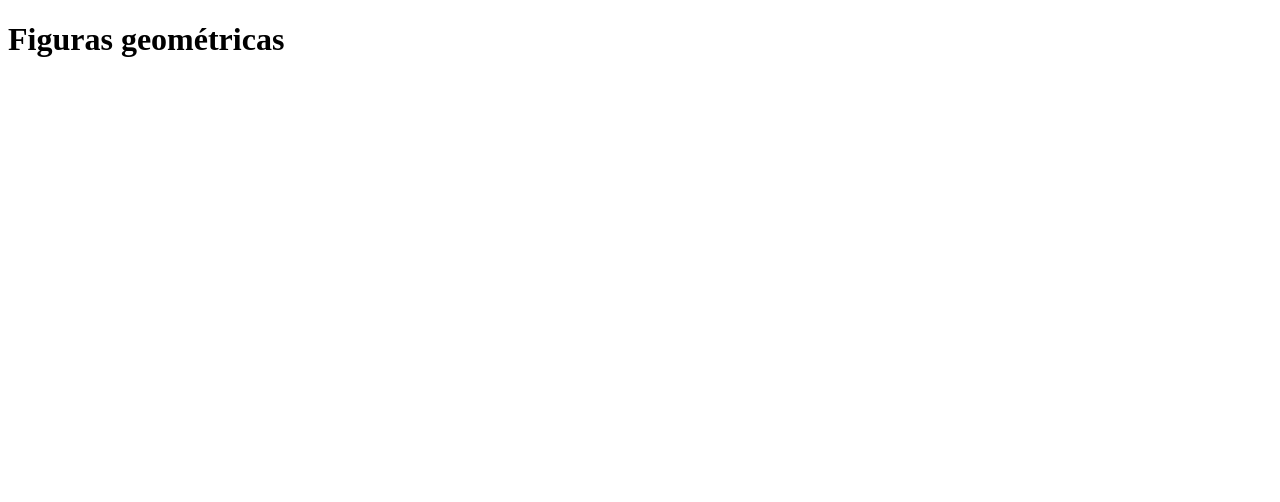
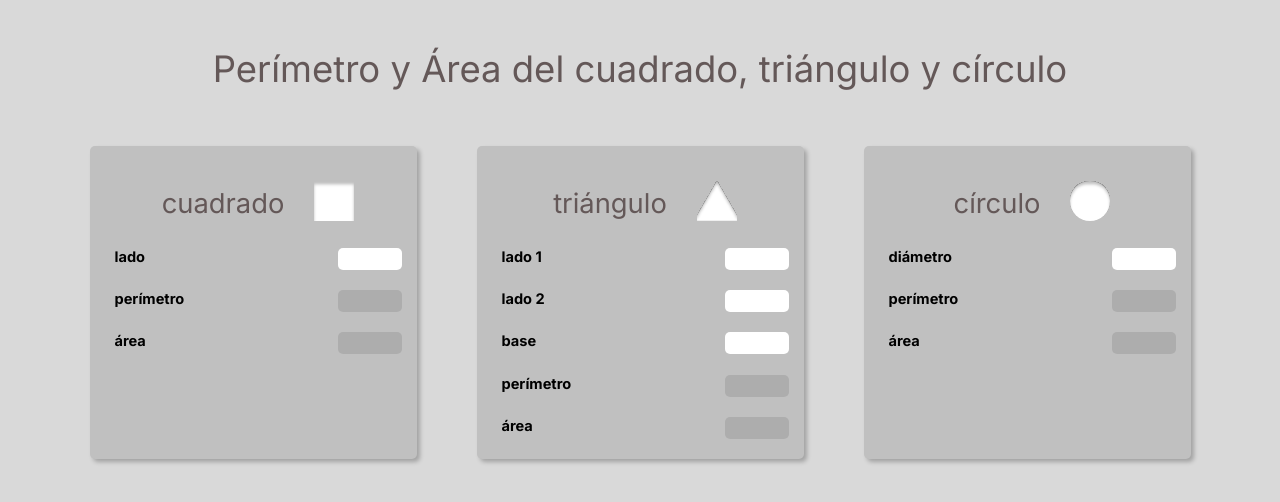
Before and after one commit to maat-mind/js-perimeter-and-area, a plain HTML site: page figuras.html in a window 1280 px wide. Drawn offline with Linux system fonts and the light colour scheme.

Commit message:
diseño página

```diff
--- a/figuras.html
+++ b/figuras.html
@@ -1,13 +1,39 @@
 <!DOCTYPE html>
 <html lang="en">
-<head>
-    <meta charset="UTF-8">
-    <meta http-equiv="X-UA-Compatible" content="IE=edge">
-    <meta name="viewport" content="width=device-width, initial-scale=1.0">
+  <head>
+    <meta charset="UTF-8" />
+    <meta http-equiv="X-UA-Compatible" content="IE=edge" />
+    <meta name="viewport" content="width=device-width, initial-scale=1.0" />
+    <link rel="preconnect" href="https://fonts.googleapis.com" />
+    <link rel="preconnect" href="https://fonts.gstatic.com" crossorigin />
+    <link href="https://fonts.googleapis.com/css2?family=Inter:wght@400;700&display=swap" rel="stylesheet" />
+    <link rel="stylesheet" href="./styles.css" />
     <title>Curso de JavaScript Intermedio | Platzi</title>
-</head>
-<body>
-    <h1>Figuras geométricas</h1>
-    <script src="figuras.js"></script>
-</body>
+  </head>
+  <body>
+    <h1>Perímetro y Área del cuadrado, triángulo y círculo</h1>
+    <main>
+      <section class="card" id="cuadrado">
+        <h3 class="figura-nombre">cuadrado<span id="cuadrado-icon"></span></h3>
+        <h5>lado <input type="text" /></h5>
+        <h5 class="perimetro-text">perímetro <input type="text" /></h5>
+        <h5 class="area-text">área <input type="text" /></h5>
+      </section>
+      <section class="card" id="triangulo">
+        <h3 class="figura-nombre">triángulo<span id="triangulo-icon"></span></h3>
+        <h5>lado 1 <input type="text" /></h5>
+        <h5>lado 2 <input type="text" /></h5>
+        <h5>base <input type="text" /></h5>
+        <h5 class="perimetro-text">perímetro <input type="text" /></h5>
+        <h5 class="area-text">área <input type="text" /></h5>
+      </section>
+      <section class="card" id="circulo">
+        <h3 class="figura-nombre">círculo<span id="circulo-icon"></span></h3>
+        <h5>diámetro <input type="text" /></h5>
+        <h5 class="perimetro-text">perímetro <input type="text" /></h5>
+        <h5 class="area-text">área <input type="text" /></h5>
+      </section>
+    </main>
+    <script src="./figuras.js"></script>
+  </body>
 </html>
--- /dev/null
+++ b/styles.css
@@ -0,0 +1,92 @@
+* {
+    font-family: 'Inter', sans-serif;
+    font-size: 57%;
+}
+
+body {
+    background-color: #D9D9D9;
+    padding: 15px;
+}
+
+h1 {
+    text-align: center;
+
+    font-size: 4rem;
+    font-weight: 400;
+
+    color: #645858;
+}
+
+main {
+    display: flex;
+    flex-wrap: wrap;
+
+    justify-content: center;
+}
+
+main .card {
+    min-width: 247px;
+    width: 287px;
+
+    padding: 0 15px 0 25px;
+    margin: 30px;
+
+    border-radius: 5px;
+    box-shadow: 3px 3px 4px rgba(0, 0, 0, 0.25);
+    background-color: #C0C0C0;
+}
+
+.figura-nombre {
+    text-align: center;
+
+    font-size: 3rem;
+    font-weight: 400;
+
+    color: #645858;
+}
+
+h5 {
+    font-size: 1.6rem;
+    font-weight: 700;
+}
+
+#cuadrado-icon,
+#triangulo-icon,
+#circulo-icon {
+    display: inline-block;
+    position: relative;
+    top: 8px;
+
+    margin-left: 30px;
+
+    width: 40px;
+    height: 40px;
+}
+
+#cuadrado-icon {
+    background: url(assets/icons/cuadrado.svg) center/cover no-repeat;
+}
+
+#triangulo-icon {
+    background: url(assets/icons/triangulo.svg) center/cover no-repeat;
+}
+
+#circulo-icon {
+    background: url(assets/icons/circulo.svg) center/cover no-repeat;
+}
+
+input {
+    float: right;
+
+    width: 60px;
+    height: 20px;
+
+    border: none;
+    border-radius: 5px;
+}
+
+.perimetro-text input,
+.area-text input {
+    pointer-events: none;
+    background-color: rgba(0, 0, 0, 0.1);
+}
```
Also changed, not shown: assets/icons/circulo.svg (added), assets/icons/cuadrado.svg (added), assets/icons/triangulo.svg (added).
